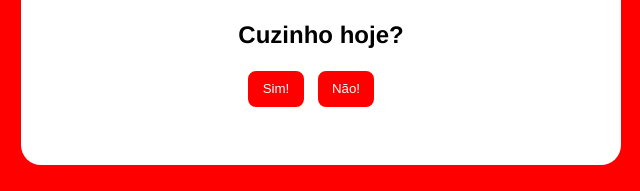
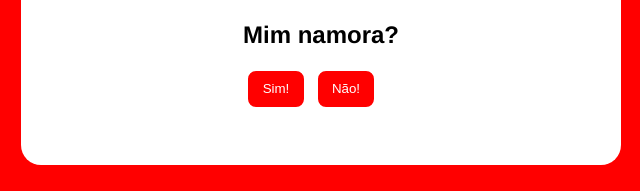
Before and after one commit to luizdevv/aniversarioLo, a plain HTML site: page index.html in a window 1280 px wide. Shown: the part 493-684 px from the top of the page, 319-959 px from the left. Drawn offline with Linux system fonts and the light colour scheme.

Commit message:
gran finale parte 2

```diff
--- a/index.html
+++ b/index.html
@@ -51,7 +51,7 @@
 
         <iframe style="border-radius:12px" src="https://open.spotify.com/embed/playlist/4rwYse34aN3mnZizTIbC7k?utm_source=generator" width="70%" height="352" frameBorder="0" allowfullscreen="" allow="autoplay; clipboard-write; encrypted-media; fullscreen; picture-in-picture" loading="lazy"></iframe>
 
-        <h2> Cuzinho hoje? </h2>
+        <h2> Mim namora? </h2>
 
 
         <a href="https://www.youtube.com/watch?v=izGwDsrQ1eQ"><button id="sim" > Sim! </button></a>
```
